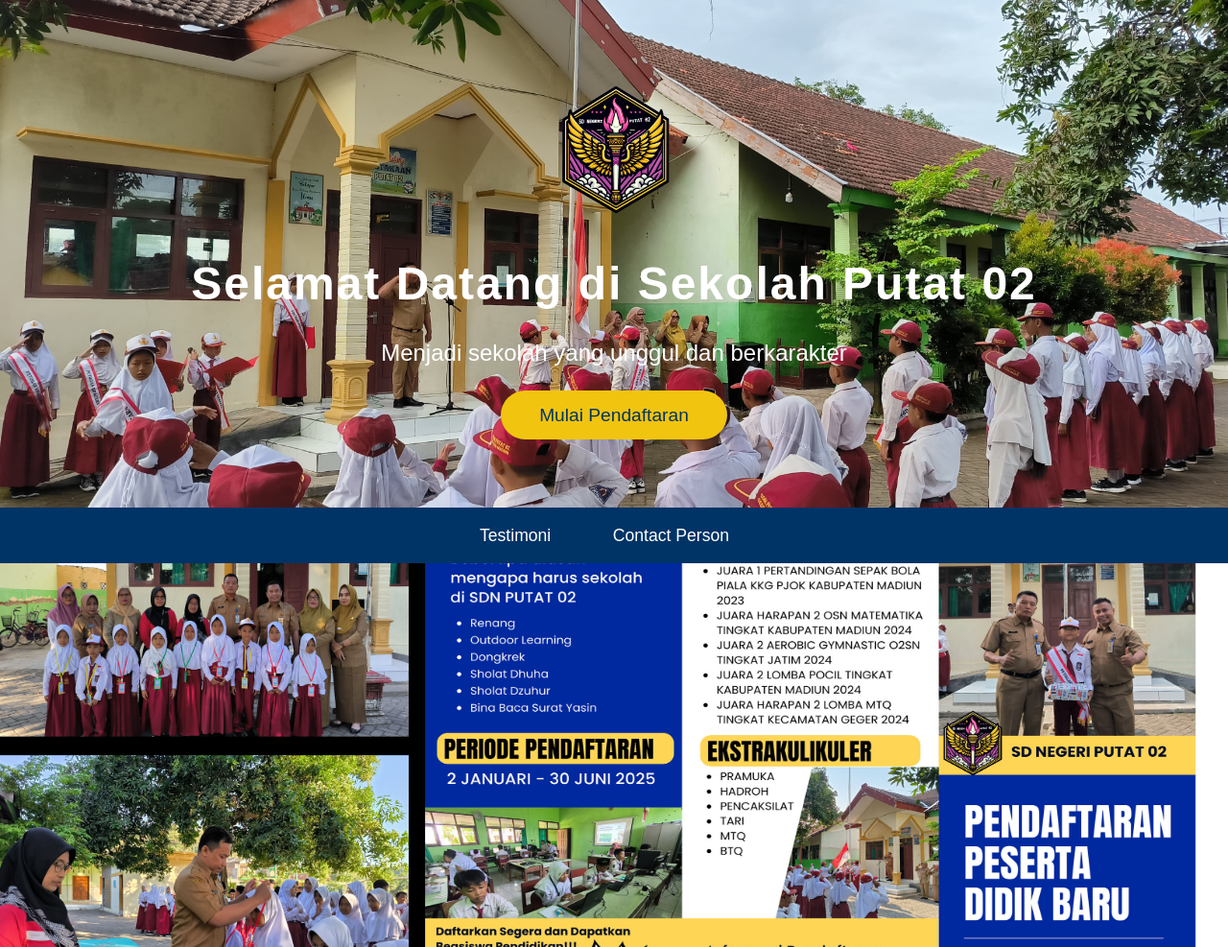
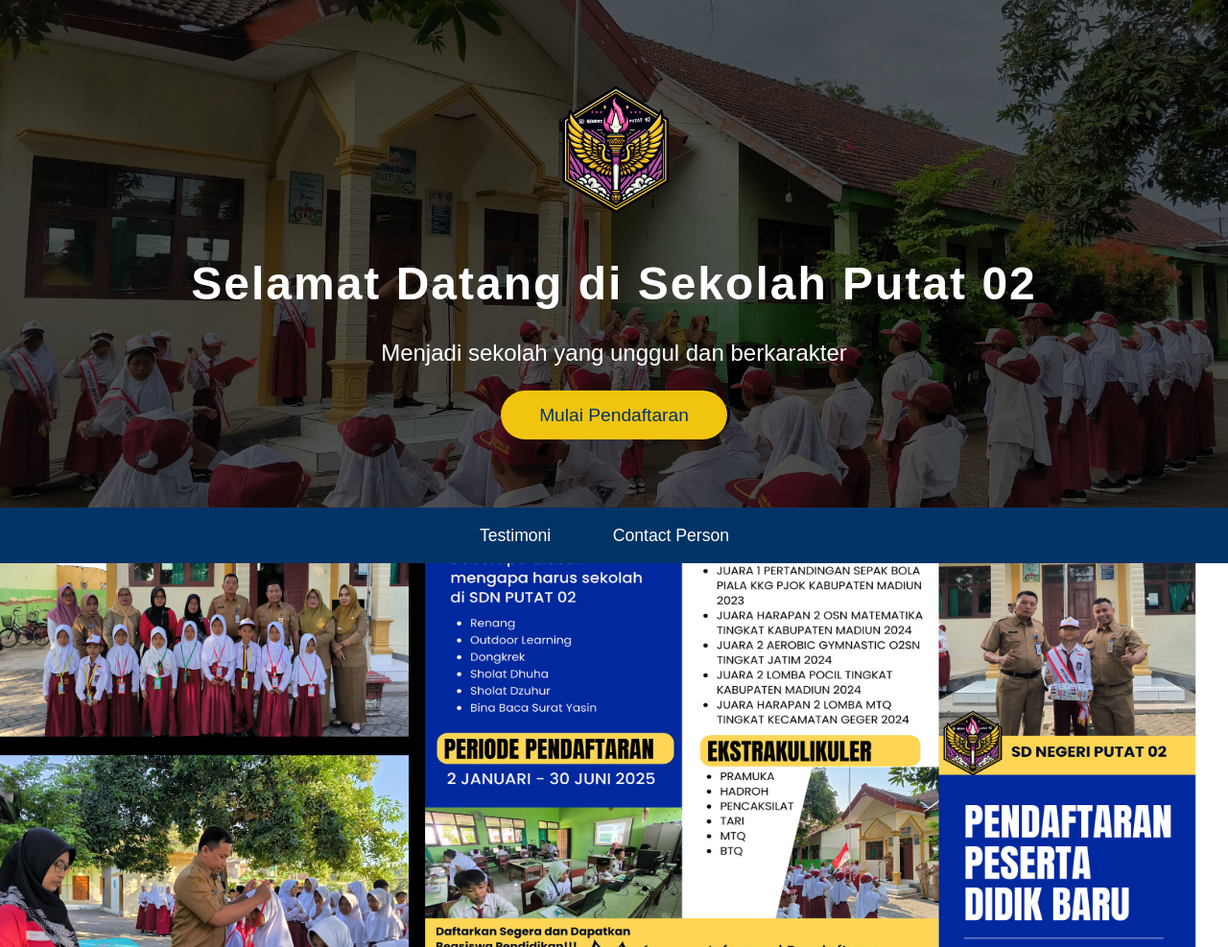
Before and after one commit to cupu2/PPDB-SDN-PUTAT-02, a plain HTML site: page index.html in a window 1280 px wide. Shown: the top 987 px of the page at 96% size. Drawn offline with Linux system fonts and the light colour scheme.

Commit message:
Update style.css

```diff
--- a/style.css
+++ b/style.css
@@ -14,7 +14,7 @@ body {
 
 /* Header */
 header {
-    background-image: url('fotobackground.jpeg');
+    background-image: url('fotobackground-edit.jpg');
     background-size: cover;
     background-position: center;
     color: white;
```
